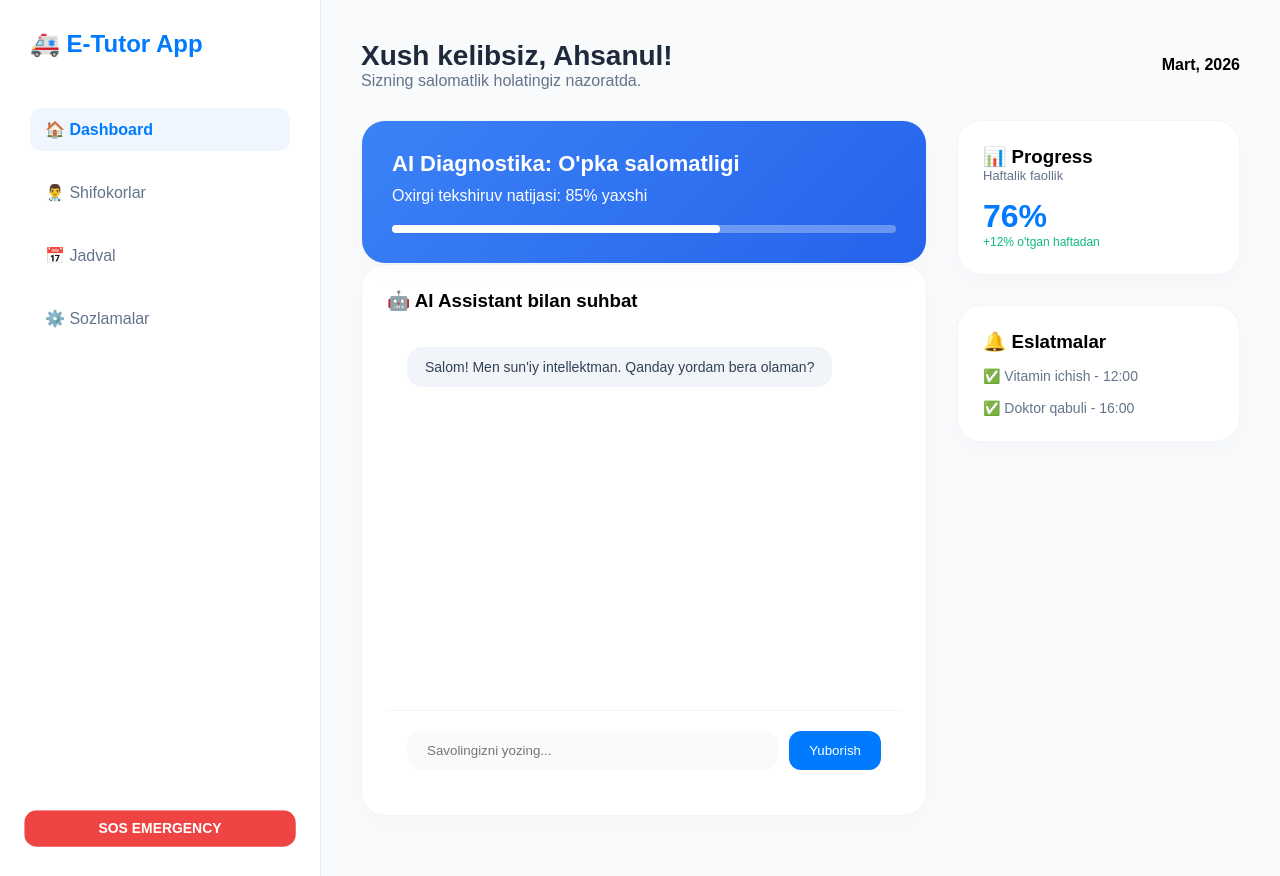
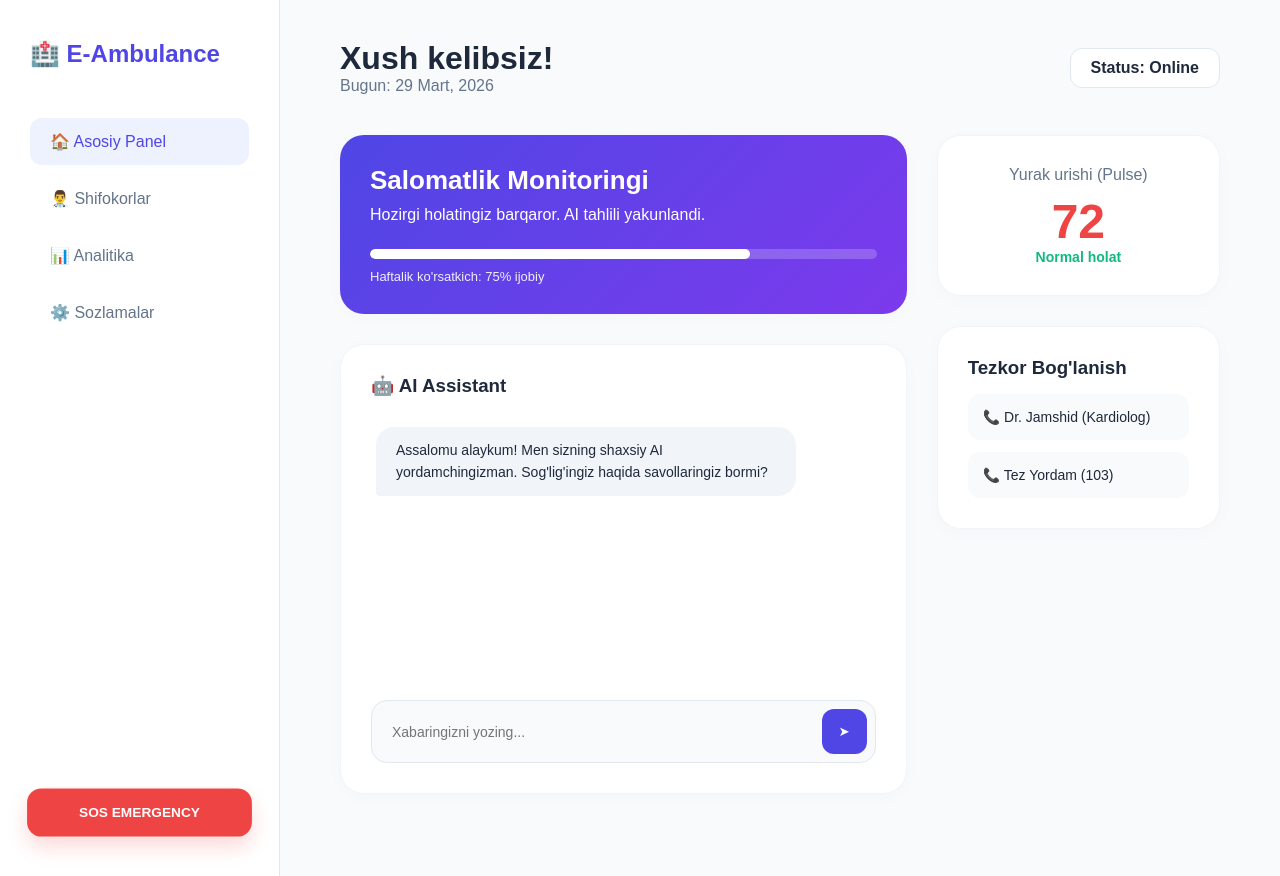
Before and after one commit to zilolaegamberganova/My_ambulance-app-in-Python-and-Java., a Flask app: page / in a window 1280 px wide. Run offline with Flask 3, Linux system fonts and the light colour scheme.

Commit message:
Update MY_index.html

```diff
--- a/templates/MY_index.html
+++ b/templates/MY_index.html
@@ -3,132 +3,124 @@
 <head>
     <meta charset="UTF-8">
     <meta name="viewport" content="width=device-width, initial-scale=1.0">
-    <title>E-Ambulance Pro Dashboard</title>
+    <title>E-Ambulance Professional Dashboard</title>
     <link href="https://fonts.googleapis.com" rel="stylesheet">
     <style>
-        * { margin: 0; padding: 0; box-box-sizing: border-box; font-family: 'Poppins', sans-serif; }
-        body { background-color: #f8fafc; display: flex; height: 100vh; overflow: hidden; }
+        :root { --primary: #4F46E5; --bg: #F8FAFC; --sidebar: #FFFFFF; --text-main: #1E293B; --text-sub: #64748B; }
+        * { margin: 0; padding: 0; box-sizing: border-box; font-family: 'Plus Jakarta Sans', sans-serif; }
+        body { background-color: var(--bg); display: flex; height: 100vh; color: var(--text-main); }
 
-        /* 1. Chap tomondagi Menu (Sidebar) */
-        .sidebar { width: 260px; background: white; padding: 30px; display: flex; flex-direction: column; gap: 20px; border-right: 1px solid #e2e8f0; }
-        .logo { font-size: 24px; font-weight: 600; color: #007bff; margin-bottom: 30px; display: flex; align-items: center; gap: 10px; }
-        .menu-item { padding: 12px 15px; border-radius: 12px; color: #64748b; cursor: pointer; transition: 0.3s; display: flex; align-items: center; gap: 12px; }
-        .menu-item:hover, .active { background: #eff6ff; color: #007bff; font-weight: 600; }
+        /* Sidebar - Chap Menyu */
+        .sidebar { width: 280px; background: var(--sidebar); border-right: 1px solid #E2E8F0; padding: 40px 30px; display: flex; flex-direction: column; gap: 10px; }
+        .logo { font-size: 24px; font-weight: 700; color: var(--primary); margin-bottom: 40px; display: flex; align-items: center; gap: 12px; }
+        .nav-item { padding: 14px 20px; border-radius: 12px; color: var(--text-sub); cursor: pointer; transition: 0.3s; display: flex; align-items: center; gap: 15px; font-weight: 500; }
+        .nav-item:hover, .nav-item.active { background: #EEF2FF; color: var(--primary); }
+        .sos-btn { margin-top: auto; background: #EF4444; color: white; border: none; padding: 16px; border-radius: 14px; font-weight: 700; cursor: pointer; box-shadow: 0 10px 20px rgba(239, 68, 68, 0.2); animation: pulse 2s infinite; }
 
-        /* 2. Asosiy Content qismi */
-        .main-content { flex: 1; padding: 40px; overflow-y: auto; }
-        .header-top { display: flex; justify-content: space-between; align-items: center; margin-bottom: 30px; }
-        .welcome-text h1 { font-size: 28px; color: #1e293b; }
-        .welcome-text p { color: #64748b; }
+        /* Main Content - Asosiy Qism */
+        .main { flex: 1; padding: 40px 60px; overflow-y: auto; }
+        .header { display: flex; justify-content: space-between; align-items: center; margin-bottom: 40px; }
+        .header h1 { font-size: 32px; font-weight: 700; }
 
-        /* 3. Kartochkalar (Cards) dizayni */
-        .dashboard-grid { display: grid; grid-template-columns: 2fr 1fr; gap: 30px; }
+        /* Dashboard Grid */
+        .grid { display: grid; grid-template-columns: 2fr 1fr; gap: 30px; }
+        .card { background: white; border-radius: 24px; padding: 30px; border: 1px solid #F1F5F9; box-shadow: 0 4px 20px rgba(0,0,0,0.02); }
 
-        .card { background: white; border-radius: 24px; padding: 25px; box-shadow: 0 10px 25px rgba(0,0,0,0.02); border: 1px solid #f1f5f9; }
+        .welcome-card { background: linear-gradient(135deg, #4F46E5 0%, #7C3AED 100%); color: white; border: none; margin-bottom: 30px; }
+        .welcome-card h2 { font-size: 26px; margin-bottom: 10px; }
+        .progress-container { margin-top: 25px; background: rgba(255,255,255,0.2); height: 10px; border-radius: 10px; overflow: hidden; }
+        .progress-bar { width: 75%; height: 100%; background: white; border-radius: 10px; }
 
-        .blue-card {
-            background: linear-gradient(135deg, #3b82f6 0%, #2563eb 100%);
-            color: white; padding: 30px; position: relative; overflow: hidden;
-        }
-        .blue-card h2 { font-size: 22px; margin-bottom: 10px; }
-        .progress-bar { width: 100%; height: 8px; background: rgba(255,255,255,0.3); border-radius: 10px; margin-top: 20px; }
-        .progress-fill { width: 65%; height: 100%; background: white; border-radius: 10px; }
+        /* AI Chat Box - Professional */
+        .chat-container { display: flex; flex-direction: column; height: 450px; }
+        #chat-box { flex: 1; overflow-y: auto; padding: 10px 5px; display: flex; flex-direction: column; gap: 15px; }
+        .msg { padding: 12px 20px; border-radius: 18px; font-size: 14px; line-height: 1.6; max-width: 85%; }
+        .bot { background: #F1F5F9; color: var(--text-main); align-self: flex-start; border-bottom-left-radius: 4px; }
+        .user { background: var(--primary); color: white; align-self: flex-end; border-bottom-right-radius: 4px; box-shadow: 0 4px 15px rgba(79, 70, 229, 0.2); }
 
-        /* 4. Chat qismi (AI Assistant) */
-        .chat-section { background: white; border-radius: 24px; display: flex; flex-direction: column; height: 500px; border: 1px solid #f1f5f9; }
-        #chat-box { flex: 1; padding: 20px; overflow-y: auto; display: flex; flex-direction: column; gap: 15px; }
-        .msg { padding: 12px 18px; border-radius: 15px; max-width: 85%; font-size: 14px; }
-        .bot { background: #f1f5f9; color: #334155; align-self: flex-start; }
-        .user { background: #007bff; color: white; align-self: flex-end; }
+        .input-group { margin-top: 20px; display: flex; gap: 12px; background: #F8FAFC; padding: 8px; border-radius: 16px; border: 1px solid #E2E8F0; }
+        input { flex: 1; border: none; background: transparent; padding: 12px; outline: none; font-size: 14px; }
+        .send-btn { background: var(--primary); color: white; border: none; width: 45px; height: 45px; border-radius: 12px; cursor: pointer; transition: 0.3s; display: flex; align-items: center; justify-content: center; }
+        .send-btn:hover { transform: scale(1.05); }
 
-        .input-area { padding: 20px; border-top: 1px solid #f1f5f9; display: flex; gap: 10px; }
-        input { flex: 1; border: none; background: #f8fafc; padding: 12px 20px; border-radius: 15px; outline: none; }
-        .send-btn { background: #007bff; color: white; border: none; padding: 10px 20px; border-radius: 12px; cursor: pointer; }
-
-        .sos-btn { background: #ef4444; color: white; border: none; padding: 10px 20px; border-radius: 12px; font-weight: 600; cursor: pointer; animation: pulse 2s infinite; }
-        @keyframes pulse { 0% { transform: scale(1); } 50% { transform: scale(1.05); } 100% { transform: scale(1); } }
+        @keyframes pulse { 0% { transform: scale(1); } 50% { transform: scale(1.03); } 100% { transform: scale(1); } }
     </style>
 </head>
 <body>
 
-    <!-- Sidebar Menu -->
-    <div class="sidebar">
-        <div class="logo">🚑 E-Tutor App</div>
-        <div class="menu-item active">🏠 Dashboard</div>
-        <div class="menu-item">👨‍⚕️ Shifokorlar</div>
-        <div class="menu-item">📅 Jadval</div>
-        <div class="menu-item">⚙️ Sozlamalar</div>
-        <button class="sos-btn" style="margin-top: auto;" onclick="alert('SOS SIGNAL YUBORILDI!')">SOS EMERGENCY</button>
-    </div>
+    <aside class="sidebar">
+        <div class="logo">🏥 E-Ambulance</div>
+        <div class="nav-item active">🏠 Asosiy Panel</div>
+        <div class="nav-item">👨‍⚕️ Shifokorlar</div>
+        <div class="nav-item">📊 Analitika</div>
+        <div class="nav-item">⚙️ Sozlamalar</div>
+        <button class="sos-btn" onclick="alert('SOS YUBORILDI!')">SOS EMERGENCY</button>
+    </aside>
 
-    <!-- Main Content -->
-    <div class="main-content">
-        <div class="header-top">
-            <div class="welcome-text">
-                <h1>Xush kelibsiz, Ahsanul!</h1>
-                <p>Sizning salomatlik holatingiz nazoratda.</p>
+    <main class="main">
+        <header class="header">
+            <div>
+                <h1>Xush kelibsiz!</h1>
+                <p style="color: var(--text-sub);">Bugun: 29 Mart, 2026</p>
             </div>
-            <div style="font-weight: 600;">Mart, 2026</div>
-        </div>
+            <div style="background: white; padding: 10px 20px; border-radius: 12px; border: 1px solid #E2E8F0; font-weight: 600;">Status: Online</div>
+        </header>
 
-        <div class="dashboard-grid">
-            <!-- Chap tomondagi katta kartochkalar -->
-            <div class="left-col">
-                <div class="card blue-card">
-                    <h2>AI Diagnostika: O'pka salomatligi</h2>
-                    <p>Oxirgi tekshiruv natijasi: 85% yaxshi</p>
-                    <div class="progress-bar"><div class="progress-fill"></div></div>
+        <div class="grid">
+            <div class="left">
+                <div class="card welcome-card">
+                    <h2>Salomatlik Monitoringi</h2>
+                    <p>Hozirgi holatingiz barqaror. AI tahlili yakunlandi.</p>
+                    <div class="progress-container"><div class="progress-bar"></div></div>
+                    <p style="margin-top: 10px; font-size: 13px; opacity: 0.9;">Haftalik ko'rsatkich: 75% ijobiy</p>
                 </div>
 
-                <div class="card chat-section">
-                    <h3 style="margin-bottom: 15px;">🤖 AI Assistant bilan suhbat</h3>
+                <div class="card chat-container">
+                    <h3 style="margin-bottom: 20px; display: flex; align-items: center; gap: 10px;">🤖 AI Assistant</h3>
                     <div id="chat-box">
-                        <div class="msg bot">Salom! Men sun'iy intellektman. Qanday yordam bera olaman?</div>
+                        <div class="msg bot">Assalomu alaykum! Men sizning shaxsiy AI yordamchingizman. Sog'lig'ingiz haqida savollaringiz bormi?</div>
                     </div>
-                    <div class="input-area">
-                        <input type="text" id="user-input" placeholder="Savolingizni yozing..." onkeypress="if(event.keyCode==13) sendMessage()">
-                        <button class="send-btn" onclick="sendMessage()">Yuborish</button>
+                    <div class="input-group">
+                        <input type="text" id="user-input" placeholder="Xabaringizni yozing..." onkeypress="if(event.keyCode==13) sendMessage()">
+                        <button class="send-btn" onclick="sendMessage()">➤</button>
                     </div>
                 </div>
             </div>
 
-            <!-- O'ng tomondagi kichik kartochkalar -->
-            <div class="right-col">
-                <div class="card" style="margin-bottom: 30px;">
-                    <h3>📊 Progress</h3>
-                    <p style="color:#64748b; font-size: 13px;">Haftalik faollik</p>
-                    <div style="font-size: 32px; font-weight: 600; color: #007bff; margin-top: 15px;">76%</div>
-                    <p style="color:#10b981; font-size: 12px;">+12% o'tgan haftadan</p>
+            <div class="right">
+                <div class="card" style="margin-bottom: 30px; text-align: center;">
+                    <p style="color: var(--text-sub); margin-bottom: 10px;">Yurak urishi (Pulse)</p>
+                    <h1 style="color: #EF4444; font-size: 48px;">72</h1>
+                    <p style="font-size: 14px; color: #10B981; font-weight: 600;">Normal holat</p>
                 </div>
-
                 <div class="card">
-                    <h3>🔔 Eslatmalar</h3>
-                    <div style="margin-top: 15px; font-size: 14px; color: #64748b;">
-                        <p>✅ Vitamin ichish - 12:00</p><br>
-                        <p>✅ Doktor qabuli - 16:00</p>
+                    <h3 style="margin-bottom: 15px;">Tezkor Bog'lanish</h3>
+                    <div style="display: flex; flex-direction: column; gap: 12px;">
+                        <div style="padding: 15px; background: #F8FAFC; border-radius: 12px; font-size: 14px;">📞 Dr. Jamshid (Kardiolog)</div>
+                        <div style="padding: 15px; background: #F8FAFC; border-radius: 12px; font-size: 14px;">📞 Tez Yordam (103)</div>
                     </div>
                 </div>
             </div>
         </div>
-    </div>
+    </main>
 
     <script>
         async function sendMessage() {
-            let input = document.getElementById("user-input");
-            let chatBox = document.getElementById("chat-box");
+            const input = document.getElementById("user-input");
+            const chatBox = document.getElementById("chat-box");
             if(!input.value.trim()) return;
 
-            chatBox.innerHTML += `<div class="msg user">${input.value}</div>`;
-            let text = input.value;
+            const userMsg = input.value;
+            chatBox.innerHTML += `<div class="msg user">${userMsg}</div>`;
             input.value = "";
             chatBox.scrollTop = chatBox.scrollHeight;
 
-            let response = await fetch('/chat', {
+            const response = await fetch('/chat', {
                 method: 'POST',
                 headers: {'Content-Type': 'application/json'},
-                body: JSON.stringify({message: text})
+                body: JSON.stringify({message: userMsg})
             });
-            let data = await response.json();
+            const data = await response.json();
             chatBox.innerHTML += `<div class="msg bot">${data.reply}</div>`;
             chatBox.scrollTop = chatBox.scrollHeight;
         }
```
